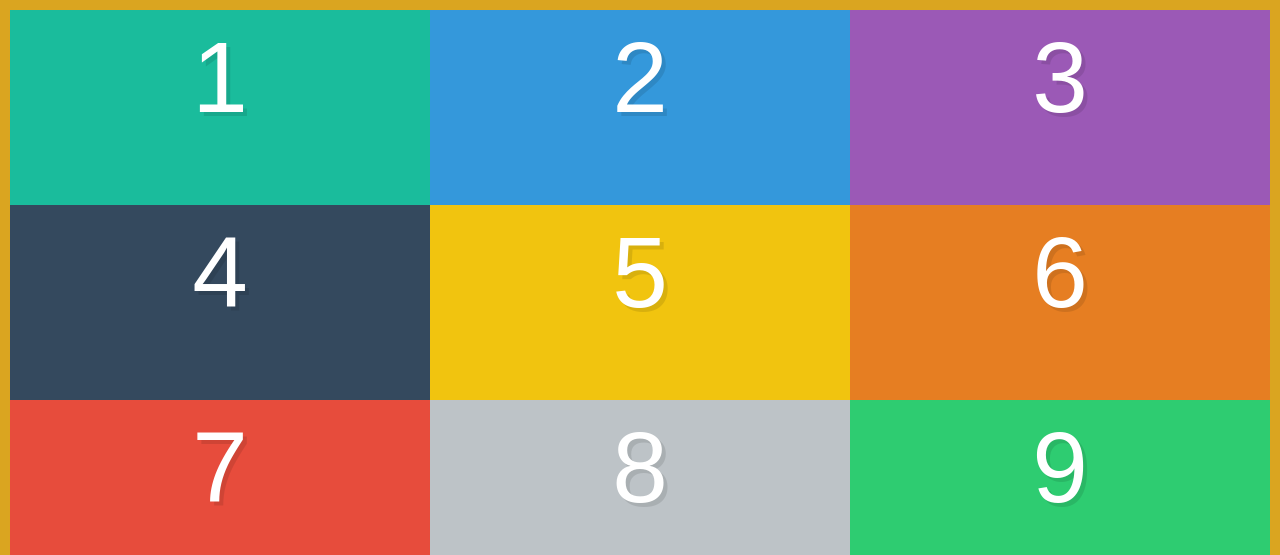
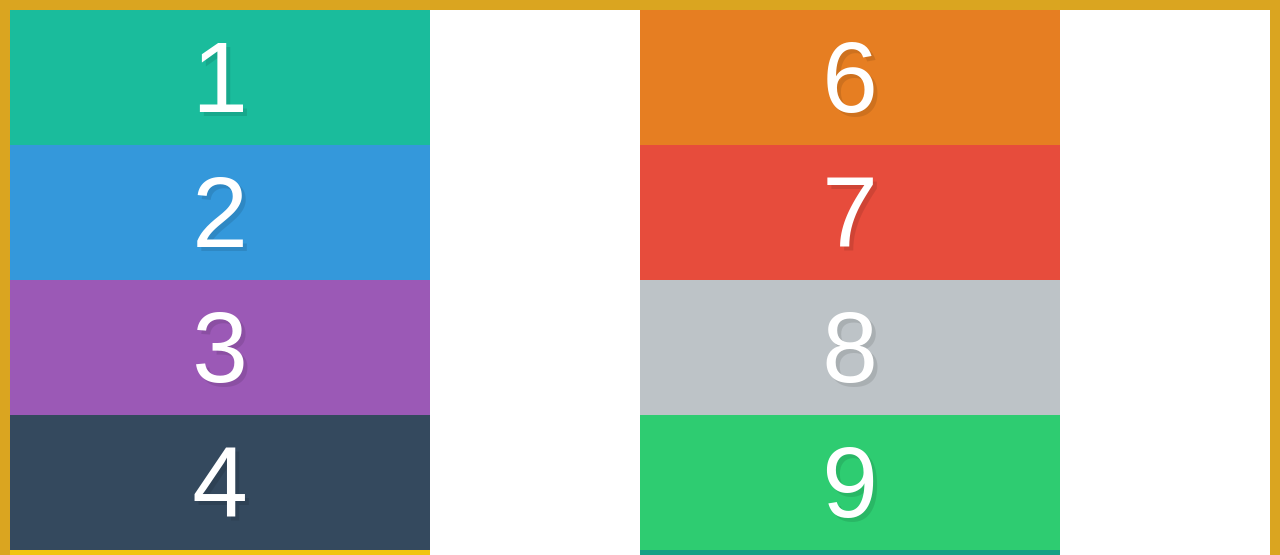
Before and after one commit to edwinchen85/what_the_flexbox, a plain HTML site: page 03-flex-wrapping-and-columns/index.html in a window 1280 px wide. Shown: the top 555 px of the page. Drawn offline with Linux system fonts and the light colour scheme.

Commit message:
Set flex-direction to column. Example of column wrap.

```diff
--- a/03-flex-wrapping-and-columns/style.css
+++ b/03-flex-wrapping-and-columns/style.css
@@ -32,8 +32,9 @@ input[type=reset],input[type=submit]{-webkit-appearance:button;cursor:pointer;}b
 .container {
   display: flex;
   border: 10px solid goldenrod;
-  min-height: 100vh;
+  height: 100vh;
   flex-wrap: wrap;
+  flex-direction: column;
 }
 
 .box {
```
